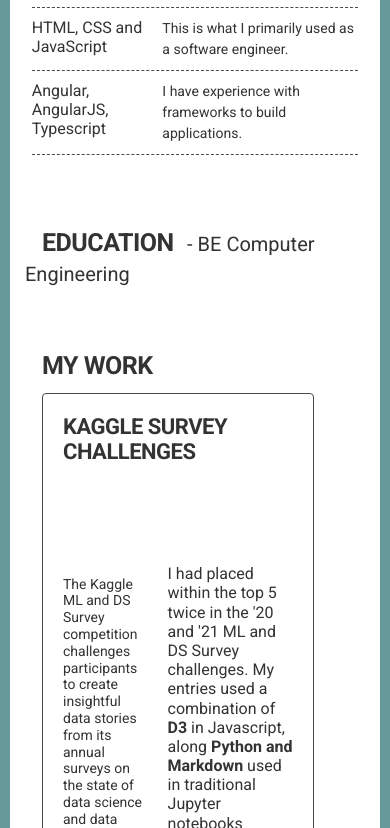
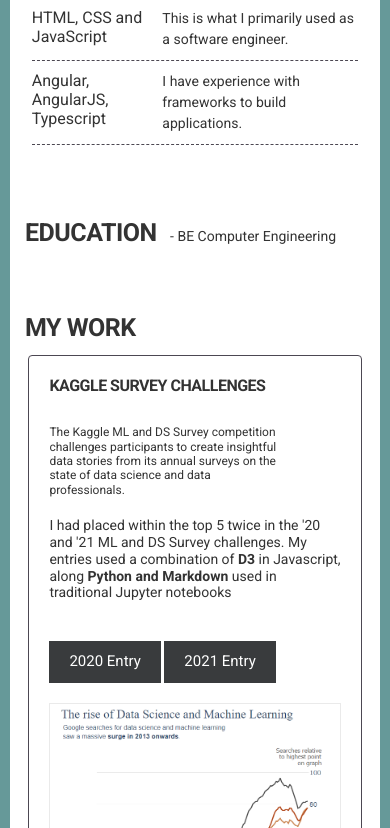
Before and after one commit to schubert-da/schubert-portfolio, a website: page index.html in a window 390 px wide. Shown: the part 1172-2000 px from the top of the page. Drawn offline with Linux system fonts and the light colour scheme; files whose address does not match are found by name.

Commit message:
works responsive changes

```diff
--- a/index.html
+++ b/index.html
@@ -109,16 +109,15 @@
     <div class="container">
         <div class="education-section">
             <span class="text-home section-header--works" style="margin-right: 1rem;">Education</span>
-            <span class="text-home-small">- BE Computer Engineering </span></div>
+            <span class="education-desc">- BE Computer Engineering </span></div>
     </div>
 
     <div class="container">
-        <div class="text-home section-header--works"><strong>My Work</strong></div>
+        <div class="text-home section-header--works">My Work</div>
         <div class="works-section">
             <div class="works-header-title"> Kaggle Survey Challenges</div>
             <div class="works-text">
                 <div class="works-text-header">
-
                     <div class="works-header-subtitle">
                         The Kaggle ML and DS Survey competition challenges participants to create insightful data stories from its annual surveys on the state of data science and data professionals.
                     </div>
--- a/styles/sass/base/_common.scss
+++ b/styles/sass/base/_common.scss
@@ -9,7 +9,7 @@ html{
 body {
     font-family: "Roboto", Arial, serif;
     background: transparent;
-    border: 2rem #669999 solid;
+    border: 3rem #669999 solid;
     -webkit-font-smoothing: antialiased;
 }
 
--- a/styles/sass/pages/_home.scss
+++ b/styles/sass/pages/_home.scss
@@ -224,6 +224,8 @@ figure.effect-julia:hover p {
     border-bottom: 2px solid #2f3238;
 }
 
+
+// SECTION - SKILLS
 .skills-section{
     margin: 0 15% 0 5%;
     display: flex;
@@ -262,6 +264,13 @@ figure.effect-julia:hover p {
 }
 
 
+// SECTION - EDUCATION
+.education-desc{
+    font-size: 2rem;
+    padding-right: 1rem;
+}
+
+
 // SECTION - WORKS
 .section-header--works{
     font-size: 3rem;
@@ -292,7 +301,7 @@ figure.effect-julia:hover p {
         display: flex;
         flex-direction: row;
         height: 100%;
-        padding-bottom: 2rem;
+        padding-bottom: 4rem;
 
         .works-text-header{
             display: flex;
@@ -303,7 +312,7 @@ figure.effect-julia:hover p {
                 margin: auto 0;
                 width: 80%;
 
-                font-size: 1.4rem;
+                font-size: 1.6rem;
                 line-height: 1.2;
 
                 justify-self: flex-end;
@@ -315,12 +324,12 @@ figure.effect-julia:hover p {
             padding-top: 10rem;
             align-self: flex-end;
 
-            font-size: 1.6rem;
+            font-size: 1.8rem;
             line-height: 1.2;
 
             .work-link{
                 text-align: end;
-                margin-top: 2rem;
+                margin-top: 2.4rem;
             }
 
             .work-link:focus{
@@ -359,9 +368,11 @@ figure.effect-julia:hover p {
 
     .section-header, .section-header--works{
         font-size: 2.5rem;
+        margin: 0;
     }
 
 
+    // MOBILE SECTION - SKILLS
     .skills-section{
         margin: 0 2%;
 
@@ -370,7 +381,6 @@ figure.effect-julia:hover p {
             .skill-group-header{
                 width: 40%;
                 font-size: 1.6rem;
-                font-weight: 600;
             }
 
             .skill-group-name{
@@ -384,4 +394,58 @@ figure.effect-julia:hover p {
             }
         }
     }
+
+    // MOBILE SECTION - EDUCATION
+    .education-section{
+        .education-desc{
+            font-size: 1.4rem;
+        }
+    }
+
+    // MOBILE SECTION - WORKS
+    .works-section{
+        padding: 2rem;
+        margin: 0 1%;
+
+        .works-header-title{
+            font-size: 1.6rem;
+            font-weight: 600;
+        }
+
+        .works-text{
+            display: flex;
+            flex-direction: column;
+            padding-bottom: 2rem;
+
+            .works-text-header{
+                width: 100%;
+
+                .works-header-subtitle{
+                    padding-top: 3rem;
+                    font-size: 1.2rem;
+                }
+            }
+
+            .works-text-desc{
+                width: 100%;
+                padding-top: 2rem;
+
+                font-size: 1.4rem;
+
+                .work-link{
+                    margin-top: 4rem;
+                }
+            }
+        }
+
+        .works-images{
+            display: flex;
+            flex-direction: column;
+
+            .works-image:not(:last-of-type){
+                margin-bottom: 0.8rem;
+                margin-right: 0;
+            }
+        }
+    }
 }
```
Also changed, not shown: styles/sass/main.css, 1 other file.
